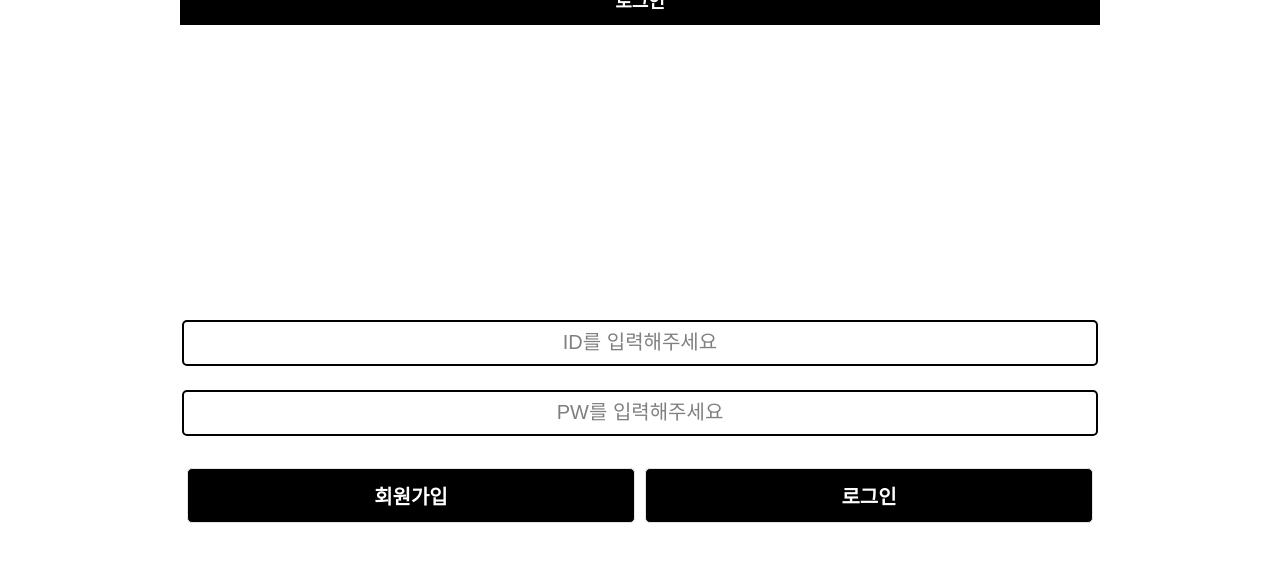
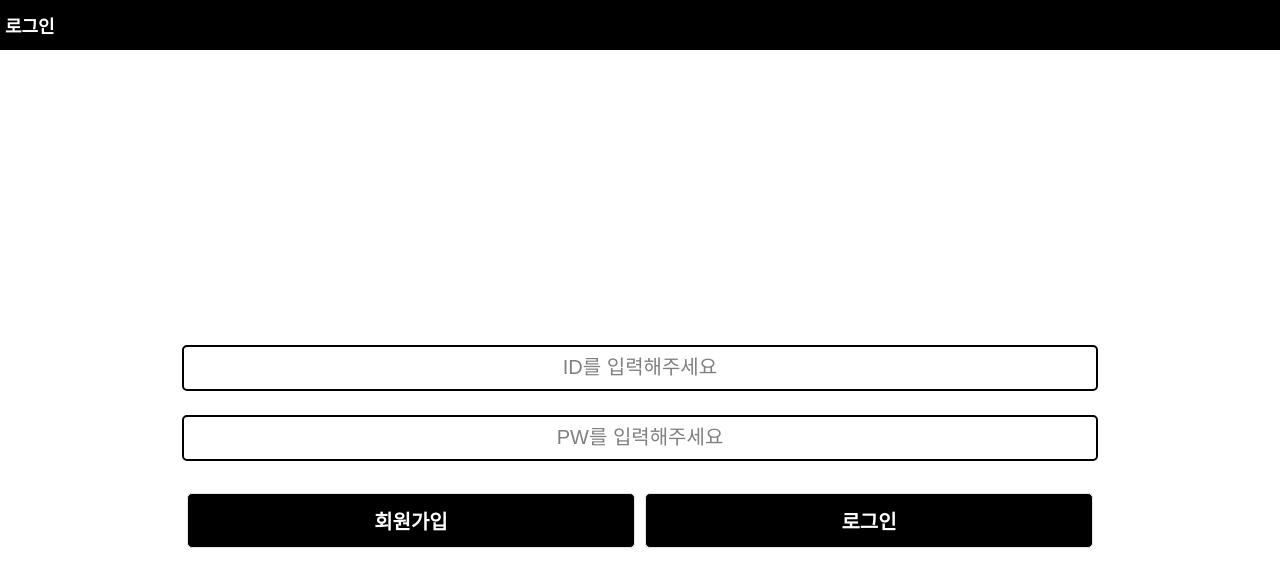
Before and after one commit to minsun0714/hanteo-react-query, a React (Vite) app: page / in a window 1280 px wide. Shown: the top 586 px of the page. Built offline with nearby package versions, Linux system fonts and the light colour scheme.

Commit message:
💄 에러 메시지 스타일 적용

```diff
--- a/src/style/main.css
+++ b/src/style/main.css
@@ -1,15 +1,10 @@
 body {
   margin: 0;
-  display: flex;
-  justify-content: center;
-  align-items: center;
   height: 100vh;
+  width: 100vw;
 }
 
 header {
-  display: flex;
-  justify-content: center;
-  align-items: center;
   padding: 12px 5px;
   background-color: black;
   color: white;
@@ -56,7 +51,8 @@ p {
 }
 p.error-message {
   color: red;
-  text-align: center;
+  text-align: start;
+  padding: 0 10px;
 }
 
 button {
--- a/src/style/main.scss
+++ b/src/style/main.scss
@@ -31,16 +31,11 @@ $button-primary-height: 55px;
 
 body {
 	margin: 0;
-	display: flex;
-	justify-content: center;
-	align-items: center;
 	height: 100vh;
+	width: 100vw;
 }
 
 header {
-	display: flex;
-	justify-content: center;
-	align-items: center;
 	padding: 12px 5px;
 	background-color: $primary-color;
 	color: $primary-text-color;
@@ -86,7 +81,8 @@ p {
 	color: $primary-color;
 	&.error-message {
 		color: $warning-text-color;
-		text-align: center;
+		text-align: start;
+		padding: 0 10px;
 	}
 }
 
```
Also changed, not shown: 1 other file (tests, documents, lock files or other folders).
